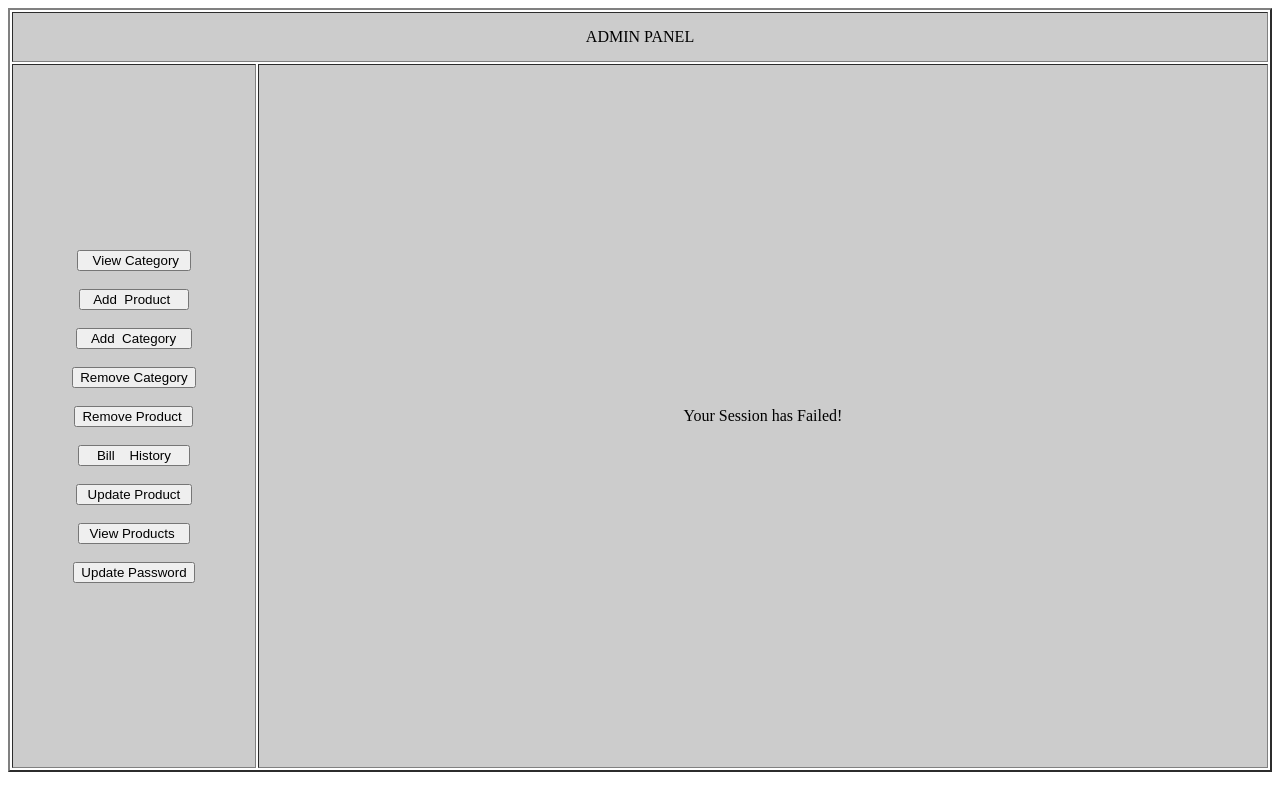
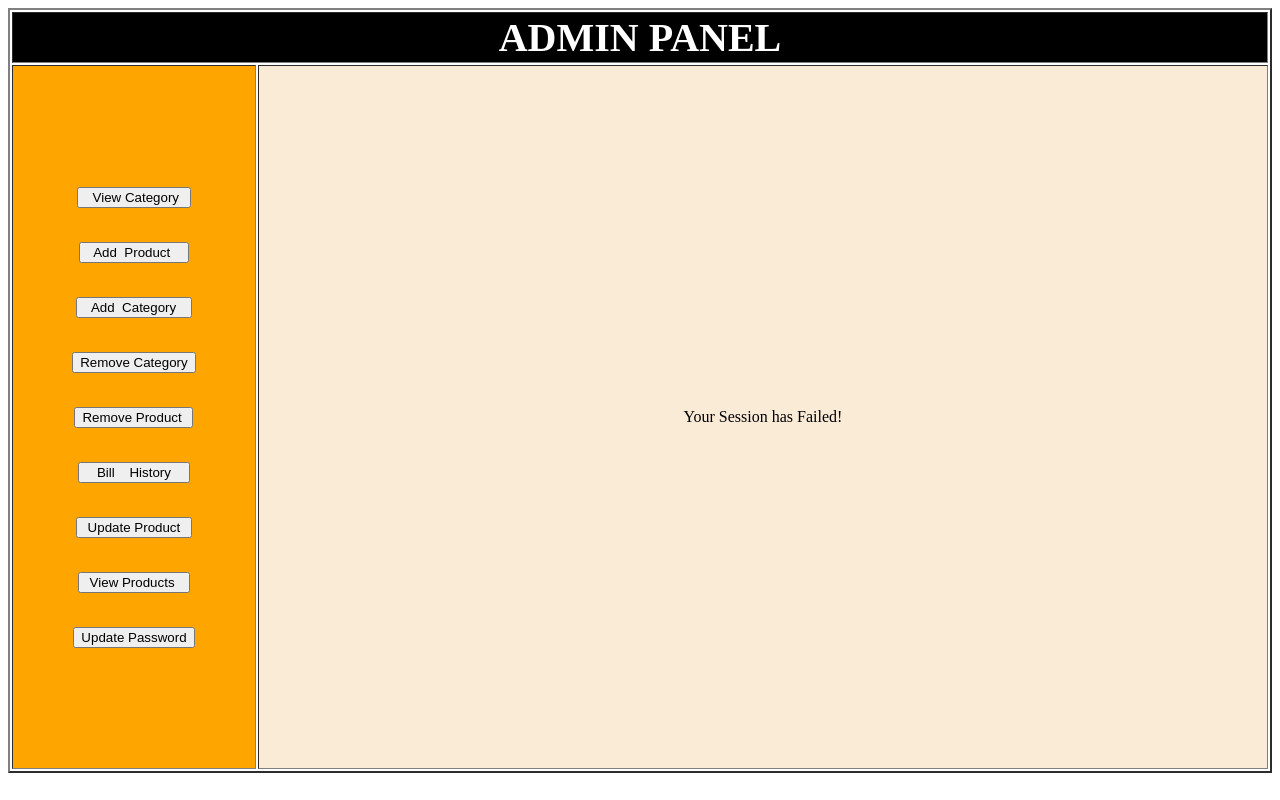
Before and after one commit to ssahu9/AmazonMVC, a Java web app: page /admin.jsp in a window 1280 px wide. Run offline with Tomcat 11, a stand-in JSP engine, Linux system fonts and the light colour scheme; some libraries are stand-ins or nearby versions.

Commit message:
ADMIN SAJADIA

```diff
--- a/WebContent/admin.jsp
+++ b/WebContent/admin.jsp
@@ -43,7 +43,7 @@
 
 <body>
 	<c:if test="${sessionScope.email != null}">
-		<div class="log">
+		<div class="log" style="background-color:black ; color:white ; font-size:30px;">
 			<a href="./Logout">LOGOUT</a>
 		</div>
 	</c:if>
@@ -52,12 +52,12 @@
 
 		<tr height="50px" width="1500px" border="1" bordercolor="black">
 
-			<td colspan="2" style="background-color:#CCCCCC; color:black">
-				<center>ADMIN PANEL</center>
+			<td colspan="2" style="background-color:black ; color:white ; font-size:40px;">
+				<center><b>ADMIN PANEL</b></center>
 			</td>
 		</tr>
 		<tr height="700px" width="1500px">
-			<td height="700px" width="300px" style="background-color:#CCCCCC; color:black">
+			<td height="700px" width="300px" style="background-color:orange; color:black;font-size:30px; ">
 				<form action="AdminEntry" style="text-align:center;" >
 					<input type="button" name="button" id="vc" value="  View Category "><br><br>
 					<input type="button" name="button" id="ap" value="  Add  Product   "><br><br>
@@ -75,7 +75,7 @@
 				</form>
 
 			</td>
-			<td height="700px" width="1500px" style="background-color:#CCCCCC; color:black  ;text-align:center;"><c:if
+			<td height="700px" width="1500px" style="background-color:#FAEBD7; color:black  ;text-align:center;"><c:if
 					test="${sessionScope.adminemail == null}">
 					<div id="div1" style="text-align:center;">
 						<p>Your Session has Failed!</p>
```
